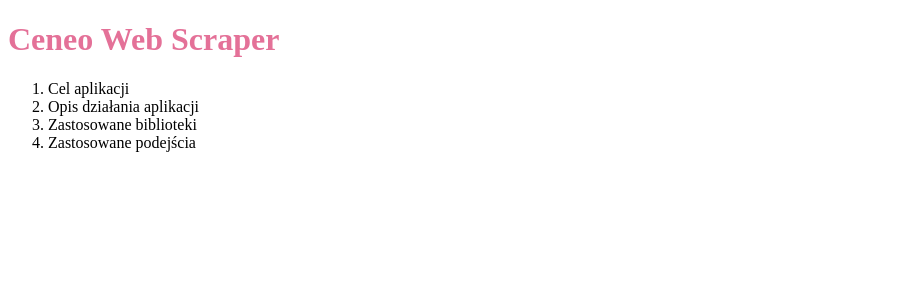
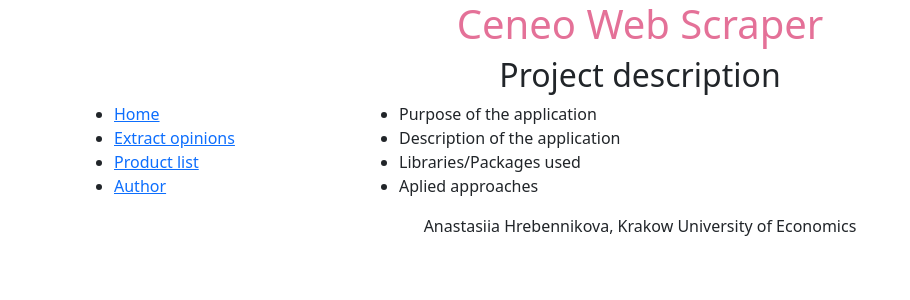
Before and after one commit to grebennikoovaa/CeneoWebScraper, a Flask app: page / in a window 1280 px wide. Shown: the top 300 px of the page, without its empty margins (0-910 px from the left). Run offline with Flask 3, Linux system fonts and the light colour scheme; parts of the project's set-up code (start-up, migrations or seed data) failed here and were passed over.

Commit message:
2025-05-26 AH

```diff
--- a/app/templates/about.html
+++ b/app/templates/about.html
@@ -1,5 +1,5 @@
 {% extends 'base.html' %}
-{% block title %} {% endblock %}
+{% block title %}About the author{ % endblock %}
 {% block content %}
 
 {% endblock %}
--- a/app/templates/base.html
+++ b/app/templates/base.html
@@ -3,13 +3,40 @@
 <head>
     <meta charset="UTF-8">
     <meta name="viewport" content="width=device-width, initial-scale=1.0">
+    <link href="https://cdn.jsdelivr.net/npm/bootstrap@5.3.6/dist/css/bootstrap.min.css" rel="stylesheet" integrity="sha384-4Q6Gf2aSP4eDXB8Miphtr37CMZZQ5oXLH2yaXMJ2w8e2ZtHTl7GptT4jmndRuHDT" crossorigin="anonymous">
+    <link rel="stylesheet" href="https://cdn.jsdelivr.net/npm/bootstrap-icons@1.13.1/font/bootstrap-icons.min.css">
     <link rel="stylesheet" href="{{url_for('static', filename='style.css')}}">
     <title>Document</title>
 </head>
 <body>
+    <header class="container text-center">
     <h1>Ceneo Web Scraper</h1>
-    {% block content %}
+    <h2>   {% block title %} {% endblock %}</h2>
+</header>
+    <section class="container">
+        <div class="row">
+            <div class="col-3">
+                <nav>
+                    <ul>
+                        <li><a href="{{url_for('index')}}">Home</a></li>
+                        <li><a href="{{url_for('extract')}}">Extract opinions</a></li>
+                        <li><a href="{{url_for('products')}}">Product list</a></li>
+                        <li><a href="{{url_for('about')}}">Author</a></li>
+                    </ul>
+                </nav>
+            </div>
+            <div class="col-9">
+                {% block content %}
+                {% endblock %}
+            </div>
+        </div>
+    </section>
 
-    {% endblock %}
+    <footer class="container text-center">
+        <p>Anastasiia Hrebennikova, Krakow University of Economics</p>
+    </footer>
+    <script src="https://ajax.googleapis.com/ajax/libs/jquery/3.7.1/jquery.min.js"></script>
+    <script src="https://cdn.jsdelivr.net/npm/bootstrap@5.3.6/dist/js/bootstrap.bundle.min.js" integrity="sha384-j1CDi7MgGQ12Z7Qab0qlWQ/Qqz24Gc6BM0thvEMVjHnfYGF0rmFCozFSxQBxwHKO" crossorigin="anonymous"></script>
+    {% block scripts %} {% endblock %}
 </body>
 </html>
--- a/app/templates/index.html
+++ b/app/templates/index.html
@@ -1,10 +1,10 @@
 {% extends 'base.html' %}
-{% block title %}Opis projektu{% endblock %}
+{% block title %}Project description{% endblock %}
 {% block content %}
-<ol>
-    <li>Cel aplikacji</li>
-    <li>Opis działania aplikacji</li>
-    <li>Zastosowane biblioteki</li>
-    <li>Zastosowane podejścia</li>
-</ol>
+<ul>
+    <li>Purpose of the application</li>
+    <li>Description of the application</li>
+    <li>Libraries/Packages used</li>
+    <li>Aplied approaches</li>
+</ul>
 {% endblock %}
--- a/app/templates/product.html
+++ b/app/templates/product.html
@@ -1,5 +1,5 @@
 {% extends 'base.html' %}
-{% block title %} {{product_id}} {% endblock %}
+{% block title %}About the author{% endblock %}
 {% block content %}
 
 {% endblock %}
--- a/app/templates/products.html
+++ b/app/templates/products.html
@@ -1,5 +1,5 @@
 {% extends 'base.html' %}
-{% block title %} {% endblock %}
+{% block title %}List of products{% endblock %}
 {% block content %}
 
 {% endblock %}
--- a/app/views.py
+++ b/app/views.py
@@ -1,6 +1,7 @@
 from app import app
 
 from flask import render_template
+from app.forms import ExtractForm
 
 @app.route("/")
 def index():
@@ -8,7 +9,8 @@
 
 @app.route("/extract")
 def extract():
-    return render_template("extract.html")
+    form = ExtractForm()
+    return render_template("extract.html", form = form)
 
 @app.route("/products")
 def products():
```
Also changed, not shown: app/forms.py (added, +10 -0 lines), app/models.py (+49 -46 lines), app/templates/extract.html (+6 -6 lines), app/utills.py (deleted, +0 -32 lines).
